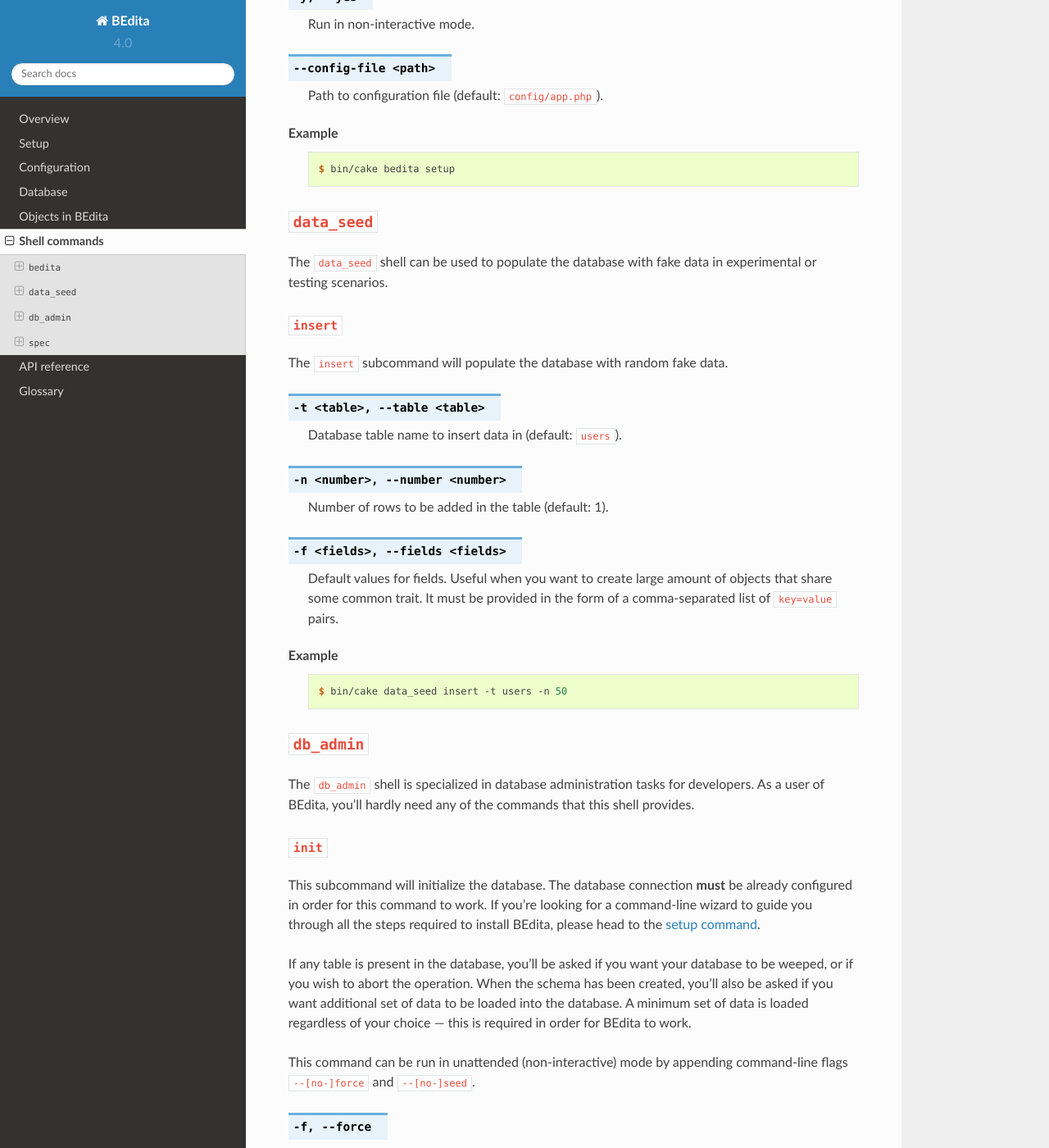
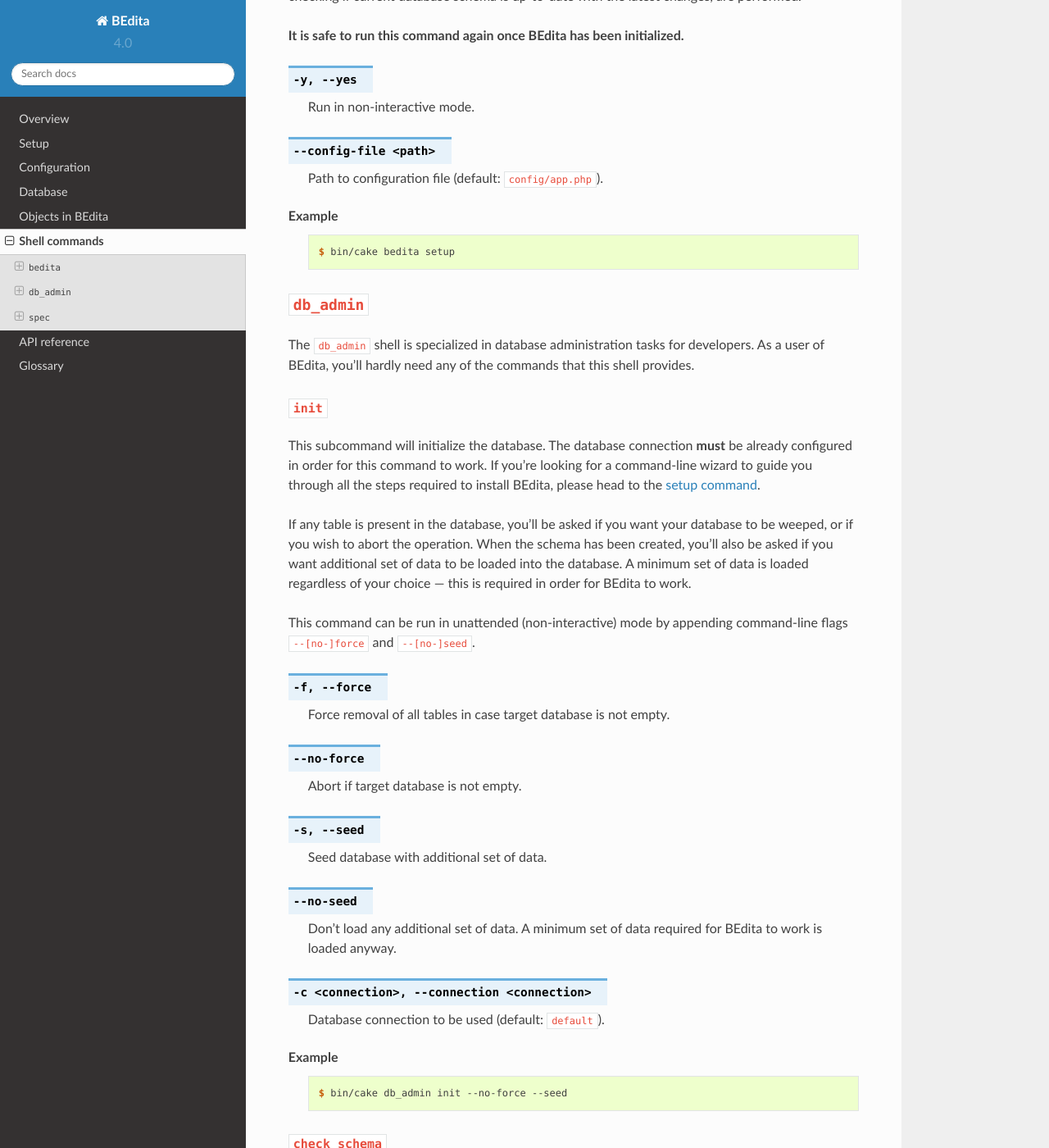
Before and after one commit to bedita/docs, a Sphinx documentation site: the page built from source/shell.rst, in a window 1280 px wide and 1400 px high, scrolled down 1168 px. Shown: the whole window at 82% size. Built offline with Sphinx 7.4.7 and the Read the Docs theme 2.0.0, drawn with Linux system fonts in a browser that asks for light colours; some of the changed text lies outside the part shown.

Commit message:
docs: shell update

```diff
--- a/source/shell.rst
+++ b/source/shell.rst
@@ -63,42 +67,6 @@
     ::
 
         $ bin/cake bedita setup
-
-.. _shell:data_seed:
-
-``data_seed``
-=============
-
-The ``data_seed`` shell can be used to populate the database with fake data
-in experimental or testing scenarios.
-
-.. _shell:data_seed:insert:
-
-``insert``
-----------
-
-The ``insert`` subcommand will populate the database with random fake data.
-
-.. program:: data_seed insert
-
-.. option:: -t <table>, --table <table>
-
-   Database table name to insert data in (default: ``users``).
-
-.. option:: -n <number>, --number <number>
-
-   Number of rows to be added in the table (default: 1).
-
-.. option:: -f <fields>, --fields <fields>
-
-   Default values for fields. Useful when you want to create large amount of
-   objects that share some common trait. It must be provided in the form of a
-   comma-separated list of ``key=value`` pairs.
-
-Example
-    ::
-
-        $ bin/cake data_seed insert -t users -n 50
 
 .. _shell:db_admin:
 
```
Also changed, not shown: other parts of source/shell.rst (+4 -0 lines).
